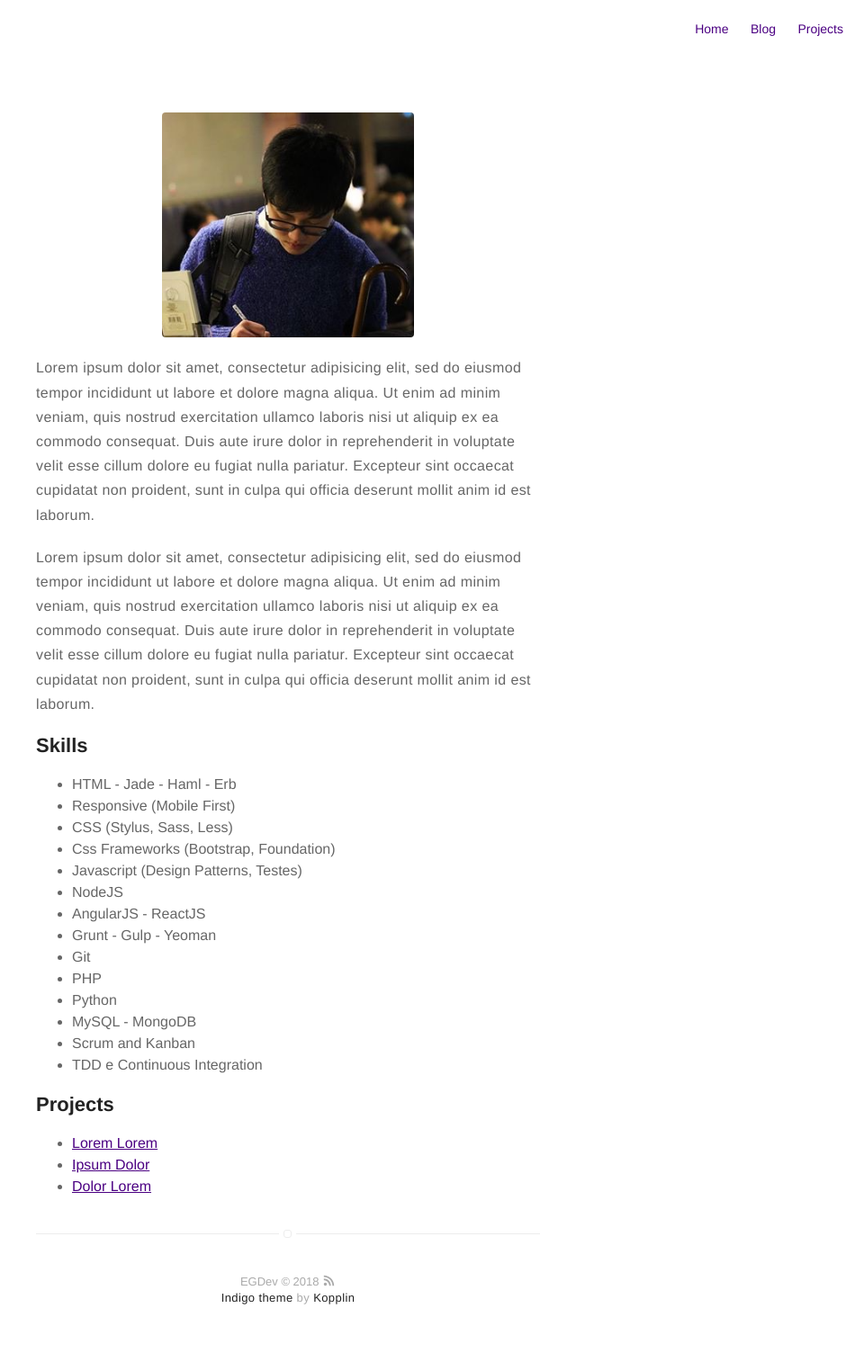
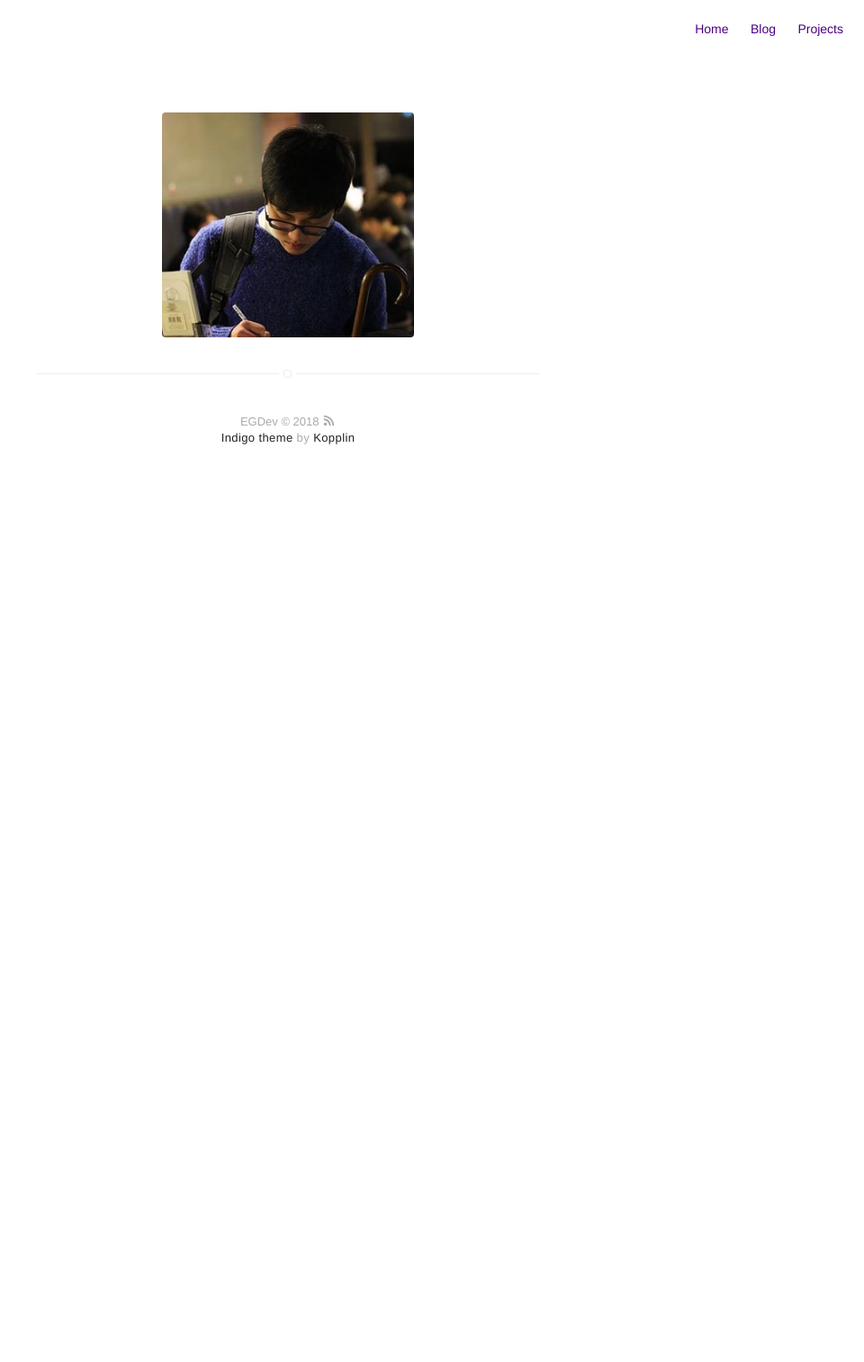
Before and after one commit to cokcokcok/cokcokcok.github.io, a Jekyll site: the page built from about.md, in a window 1280 px wide. Shown: the whole page at 90% size, without its empty margins (320-1280 px from the left). Built offline with Jekyll 4.4.1, drawn with Linux system fonts in a browser that asks for light colours; after the commit the page ends 900 px from its top, so only the background shows below that.

Commit message:
modify about

```diff
--- a/about.md
+++ b/about.md
@@ -3,44 +3,3 @@ title: About
 layout: page
 ---
 ![Profile Image]({{ site.url }}/{{ site.picture }})
-
-<p>Lorem ipsum dolor sit amet, consectetur adipisicing elit, sed do eiusmod
-tempor incididunt ut labore et dolore magna aliqua. Ut enim ad minim veniam,
-quis nostrud exercitation ullamco laboris nisi ut aliquip ex ea commodo
-consequat. Duis aute irure dolor in reprehenderit in voluptate velit esse
-cillum dolore eu fugiat nulla pariatur. Excepteur sint occaecat cupidatat non
-proident, sunt in culpa qui officia deserunt mollit anim id est laborum.</p>
-
-<p>Lorem ipsum dolor sit amet, consectetur adipisicing elit, sed do eiusmod
-tempor incididunt ut labore et dolore magna aliqua. Ut enim ad minim veniam,
-quis nostrud exercitation ullamco laboris nisi ut aliquip ex ea commodo
-consequat. Duis aute irure dolor in reprehenderit in voluptate velit esse
-cillum dolore eu fugiat nulla pariatur. Excepteur sint occaecat cupidatat non
-proident, sunt in culpa qui officia deserunt mollit anim id est laborum.</p>
-
-<h2>Skills</h2>
-
-<ul class="skill-list">
-	<li>HTML - Jade - Haml - Erb</li>
-	<li>Responsive (Mobile First)</li>
-	<li>CSS (Stylus, Sass, Less)</li>
-	<li>Css Frameworks (Bootstrap, Foundation)</li>
-	<li>Javascript (Design Patterns, Testes)</li>
-	<li>NodeJS</li>
-	<li>AngularJS - ReactJS</li>
-	<li>Grunt - Gulp - Yeoman</li>
-	<li>Git</li>
-	<li>PHP</li>
-	<li>Python</li>
-	<li>MySQL - MongoDB</li>
-	<li>Scrum and Kanban</li>
-	<li>TDD e Continuous Integration</li>
-</ul>
-
-<h2>Projects</h2>
-
-<ul>
-	<li><a href="https://github.com/">Lorem Lorem</a></li>
-	<li><a href="https://github.com/">Ipsum Dolor</a></li>
-	<li><a href="https://github.com/">Dolor Lorem</a></li>
-</ul>
```
